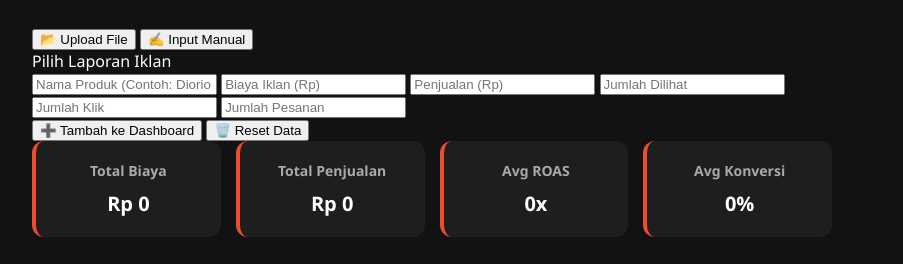
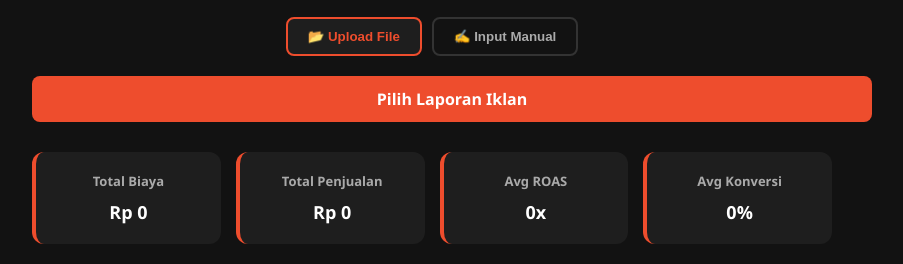
Before and after one commit to zeraX23/optimasi-iklan, a plain HTML site: page index.html in a window 1280 px wide. Shown: the part 131-395 px from the top of the page, without its empty margins (208-1111 px from the left). Drawn offline with nearby package versions, Linux system fonts and the light colour scheme.

Commit message:
Refactor CSS styles and improve layout

```diff
--- a/style.css
+++ b/style.css
@@ -1,8 +1,9 @@
 :root {
-    --primary: #EE4D2D; /* Shopee Orange */
+    --primary: #EE4D2D;
     --bg-color: #121212;
     --card-bg: #1E1E1E;
     --text: #FFFFFF;
+    --border: #333;
 }
 
 body {
@@ -14,31 +15,77 @@ body {
 }
 
 .container { max-width: 800px; margin: 0 auto; }
-header { text-align: center; margin-bottom: 30px; }
+header { text-align: center; margin-bottom: 20px; }
 
-.upload-section {
-    text-align: center;
-    margin-bottom: 30px;
+/* Styling Tabs */
+.tabs {
+    display: flex;
+    justify-content: center;
+    gap: 10px;
+    margin-bottom: 20px;
 }
 
+.tab-btn {
+    background-color: transparent;
+    color: #aaa;
+    border: 2px solid var(--border);
+    padding: 10px 20px;
+    border-radius: 8px;
+    cursor: pointer;
+    font-weight: bold;
+    transition: 0.3s;
+}
+
+.tab-btn.active {
+    background-color: var(--card-bg);
+    color: var(--primary);
+    border-color: var(--primary);
+}
+
+.input-section { display: none; text-align: center; margin-bottom: 30px; }
+.input-section.active-section { display: block; }
+
+/* Styling Form Manual */
+.form-grid {
+    display: grid;
+    grid-template-columns: repeat(auto-fit, minmax(150px, 1fr));
+    gap: 10px;
+    margin-bottom: 15px;
+}
+
+input {
+    background-color: var(--card-bg);
+    border: 1px solid var(--border);
+    color: white;
+    padding: 12px;
+    border-radius: 8px;
+    width: 100%;
+    box-sizing: border-box;
+}
+
+input:focus { outline: none; border-color: var(--primary); }
 input[type="file"] { display: none; }
 
-.upload-btn {
+.action-btn {
     background-color: var(--primary);
     color: white;
-    padding: 15px 30px;
+    padding: 12px 20px;
+    border: none;
     border-radius: 8px;
     cursor: pointer;
     font-weight: bold;
     display: inline-block;
-    transition: 0.3s;
+    width: 100%;
 }
 
-.upload-btn:active { transform: scale(0.95); }
+.action-btn:active { transform: scale(0.98); }
+.submit-btn { margin-bottom: 10px; }
+.reset-btn { background-color: transparent; border: 1px solid #FF4444; color: #FF4444; }
 
+/* KPI & Chart */
 .kpi-grid {
     display: grid;
-    grid-template-columns: repeat(auto-fit, minmax(150px, 1fr));
+    grid-template-columns: repeat(auto-fit, minmax(140px, 1fr));
     gap: 15px;
     margin-bottom: 30px;
 }
@@ -51,8 +98,8 @@ input[type="file"] { display: none; }
     text-align: center;
 }
 
-.card h3 { font-size: 14px; margin: 0; color: #aaa; }
-.card h2 { margin: 10px 0 0 0; font-size: 20px; }
+.card h3 { font-size: 13px; margin: 0; color: #aaa; }
+.card h2 { margin: 10px 0 0 0; font-size: 18px; }
 
 .chart-container {
     background-color: var(--card-bg);
```
